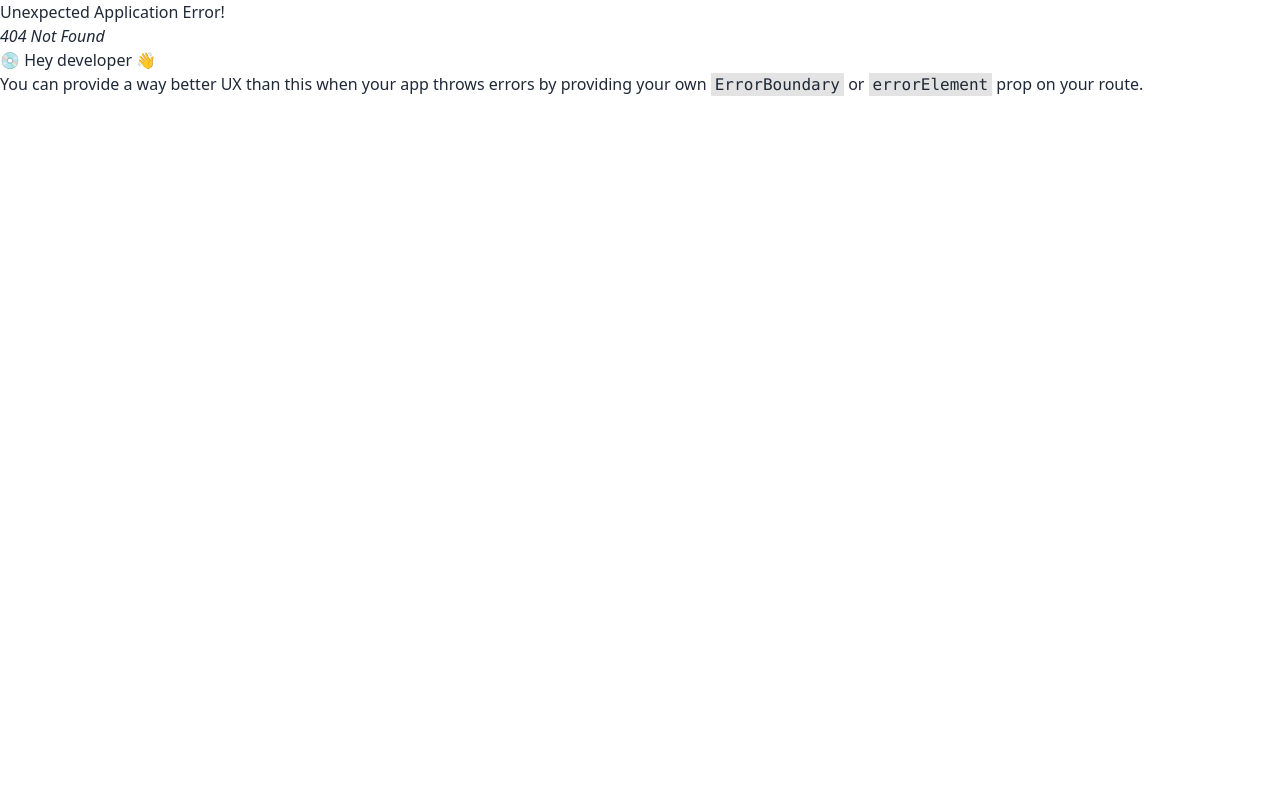
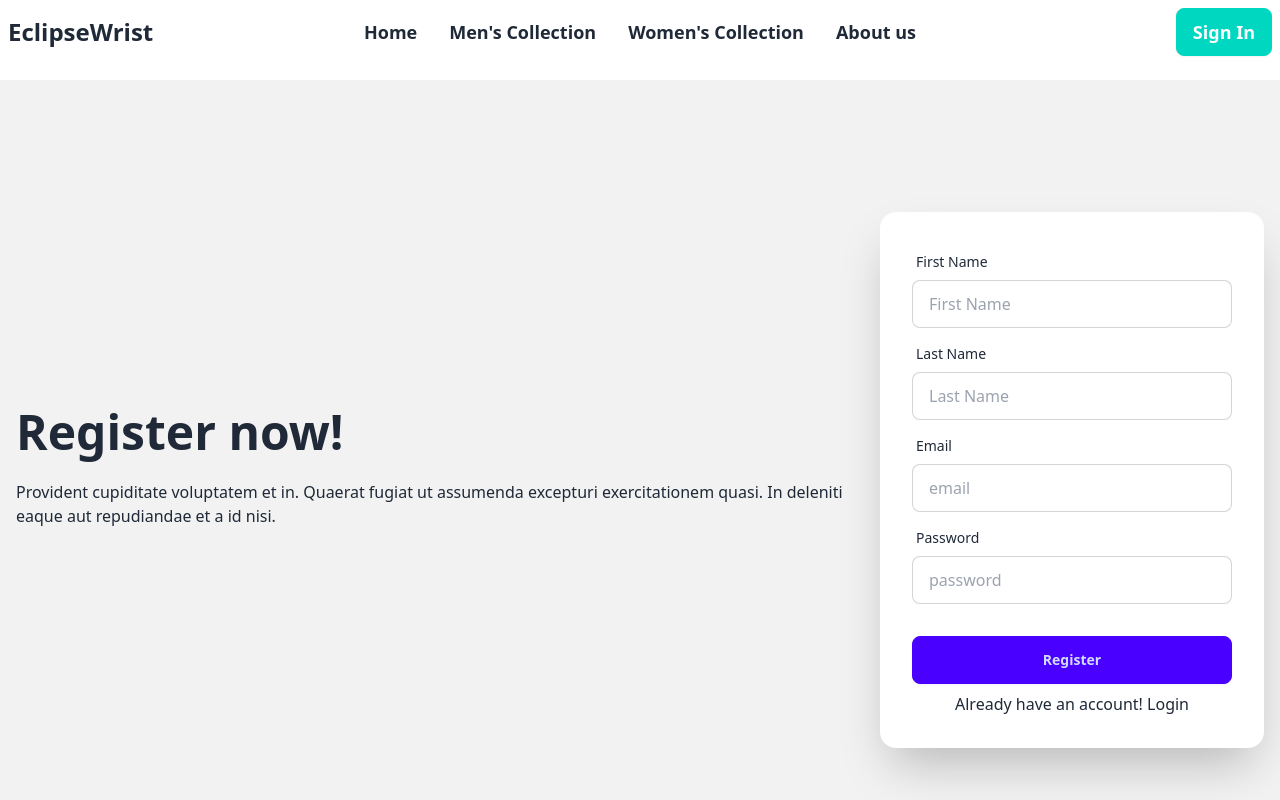
Before and after one commit to nahidraz23/eclipse-wrist-client, a React (Vite) app: page /register in a window 1280 px wide. Before the commit this address had no page. Shown: the top 800 px of the page. Built offline with nearby package versions, Linux system fonts and the light colour scheme; no server answers; a web font is replaced by a local one.

Commit message:
registration and login implemented

```diff
--- a/package.json
+++ b/package.json
@@ -18,6 +18,7 @@
     "preline": "^2.4.1",
     "react": "^18.3.1",
     "react-dom": "^18.3.1",
+    "react-hook-form": "^7.52.2",
     "react-router-dom": "^6.26.0",
     "sort-by": "^1.2.0"
   },
--- a/src/Providers/AuthProvider.jsx
+++ b/src/Providers/AuthProvider.jsx
@@ -1,5 +1,5 @@
 import React, { createContext, useEffect, useState } from 'react';
-import { getAuth } from "firebase/auth";
+import { createUserWithEmailAndPassword, getAuth, onAuthStateChanged, signInWithEmailAndPassword, signOut } from "firebase/auth";
 import app from '../config/firebase.config';
 import useAxiosPublic from '../hooks/useAxiosPublic';
 
@@ -7,13 +7,43 @@ export const AuthContext = createContext(null);
 const auth = getAuth(app)
 
 const AuthProvider = ({ children }) => {
+    const [user, setUser] = useState(null);
+    const [loading, setLoading] = useState(true);
 
-    const [loading, setLoading] = useState(true);
+    const createUser = (email, password) => {
+        setLoading(true);
+        return createUserWithEmailAndPassword(auth, email, password)
+    }
+
+    const login = (email, password) => {
+        setLoading(true);
+        return signInWithEmailAndPassword(auth, email, password);
+    }
+
+    const signOutUser = () => {
+        setLoading(true);
+        return signOut(auth);
+    }
+
+    // Observer
+    useEffect(() => {
+        const unsubscribe = onAuthStateChanged(auth, currentUser => {
+            setUser(currentUser);
+            setLoading(false);
+
+            return () => {
+                return unsubscribe();
+            }
+        })
+    }, [])
 
     const authInfo = {
         loading,
         setLoading,
-
+        createUser,
+        signOutUser,
+        login,
+        user,
     }
 
     return (
--- a/src/componenets/Navabar.jsx
+++ b/src/componenets/Navabar.jsx
@@ -1,7 +1,16 @@
-import React from 'react';
-import { NavLink } from 'react-router-dom';
+import React, { useContext } from 'react';
+import { Link, NavLink } from 'react-router-dom';
+import { AuthContext } from '../Providers/AuthProvider';
 
 const Navabar = () => {
+
+    const {user, signOutUser} = useContext(AuthContext);
+
+    // console.log(user)
+
+    const handleSignOut = () => {
+        signOutUser()
+    }
 
     const navLinks = (
         <div className='flex gap-8 text-lg font-semibold'>
@@ -48,7 +57,12 @@ const Navabar = () => {
                 </ul>
             </div>
             <div className="navbar-end">
-                <a className="btn font-semibold btn-accent text-white text-lg">Sign In</a>
+                {
+                    user ?
+                    <button onClick={handleSignOut} className="btn font-semibold btn-accent text-white text-lg">Sign Out</button>
+                    :
+                    <Link to={'/login'} className="btn font-semibold btn-accent text-white text-lg">Sign In</Link>
+                }
             </div>
         </div>
     );
--- /dev/null
+++ b/src/pages/LoginPage/LoginPage.jsx
@@ -0,0 +1,65 @@
+import React, { useContext } from 'react';
+import { useForm } from 'react-hook-form';
+import { Link, useNavigate } from 'react-router-dom';
+import useAxiosPublic from '../../hooks/useAxiosPublic';
+import { AuthContext } from '../../Providers/AuthProvider';
+
+const LoginPage = () => {
+    const { register, handleSubmit, watch, formState: { errors } } = useForm();
+    const { login } = useContext(AuthContext);
+    const navigate = useNavigate();
+
+    const onSubmit = data => {
+        const email = data.email;
+        const password = data.password;
+
+        login(email, password)
+        .then(res => {
+            console.log(res.user?.email);
+            navigate('/')
+        })
+        .catch(error => {
+            console.log(error.message);
+        })
+    }
+
+    return (
+        <div>
+            <div className="hero bg-base-200 min-h-screen">
+                <div className="hero-content flex-col lg:flex-row">
+                    <div className="text-center lg:text-left">
+                        <h1 className="text-5xl font-bold">Login now!</h1>
+                        <p className="py-6">
+                            Provident cupiditate voluptatem et in. Quaerat fugiat ut assumenda excepturi exercitationem
+                            quasi. In deleniti eaque aut repudiandae et a id nisi.
+                        </p>
+                    </div>
+                    <div className="card bg-base-100 w-full max-w-sm shrink-0 shadow-2xl">
+                        <form onSubmit={handleSubmit(onSubmit)} className="card-body">
+                            <div className="form-control">
+                                <label className="label">
+                                    <span className="label-text">Email</span>
+                                </label>
+                                <input {...register('email')} type="email" placeholder="email" className="input input-bordered" required />
+                            </div>
+                            <div className="form-control">
+                                <label className="label">
+                                    <span className="label-text">Password</span>
+                                </label>
+                                <input {...register('password')} type="password" placeholder="password" className="input input-bordered" required />
+                            </div>
+                            <div className="form-control mt-6">
+                                <button className="btn btn-primary">Login</button>
+                            </div>
+                            <div>
+                                <p className='text-center'>Do not have an account? <Link to={'/register'}><span>Register</span></Link></p>
+                            </div>
+                        </form>
+                    </div>
+                </div>
+            </div>
+        </div>
+    );
+};
+
+export default LoginPage;
--- /dev/null
+++ b/src/pages/RegisterPage/RegisterPage.jsx
@@ -0,0 +1,84 @@
+import React, { lazy, useContext } from 'react';
+import { useForm } from 'react-hook-form';
+import { Link, useNavigate } from 'react-router-dom';
+import { AuthContext } from '../../Providers/AuthProvider';
+import useAxiosPublic from '../../hooks/useAxiosPublic';
+
+const RegisterPage = () => {
+    const { register, handleSubmit, watch, formState: { errors } } = useForm();
+    const { createUser } = useContext(AuthContext);
+    const axiosPublic = useAxiosPublic();
+    const navigate = useNavigate();
+
+    const onSubmit = data => {
+        const firstName = data.fname;
+        const LastName = data.lname;
+        const email = data.email;
+        const password = data.password;
+
+        const userInfo = { firstName, LastName, email }
+
+        createUser(email, password)
+            .then(() => {
+                axiosPublic.post('/user', userInfo)
+                    .then(res =>{
+                        console.log(res.data)
+                        navigate('/')
+                    })
+                    .catch(error => {
+                        console.log(error.message);
+                    })
+            })
+    }
+
+    return (
+        <div>
+            <div className="hero bg-base-200 min-h-screen">
+                <div className="hero-content flex-col lg:flex-row">
+                    <div className="text-center lg:text-left">
+                        <h1 className="text-5xl font-bold">Register now!</h1>
+                        <p className="py-6">
+                            Provident cupiditate voluptatem et in. Quaerat fugiat ut assumenda excepturi exercitationem
+                            quasi. In deleniti eaque aut repudiandae et a id nisi.
+                        </p>
+                    </div>
+                    <div className="card bg-base-100 w-full max-w-sm shrink-0 shadow-2xl">
+                        <form onSubmit={handleSubmit(onSubmit)} className="card-body">
+                            <div className="form-control">
+                                <label className="label">
+                                    <span className="label-text">First Name</span>
+                                </label>
+                                <input {...register("fname")} type="text" placeholder="First Name" className="input input-bordered" required />
+                            </div><div className="form-control">
+                                <label className="label">
+                                    <span className="label-text">Last Name</span>
+                                </label>
+                                <input {...register("lname")} type="text" placeholder="Last Name" className="input input-bordered" required />
+                            </div>
+                            <div className="form-control">
+                                <label className="label">
+                                    <span className="label-text">Email</span>
+                                </label>
+                                <input {...register("email")} type="email" placeholder="email" className="input input-bordered" required />
+                            </div>
+                            <div className="form-control">
+                                <label className="label">
+                                    <span className="label-text">Password</span>
+                                </label>
+                                <input {...register("password")} type="password" placeholder="password" className="input input-bordered" required />
+                            </div>
+                            <div className="form-control mt-6">
+                                <button className="btn btn-primary">Register</button>
+                            </div>
+                            <div>
+                                <p className='text-center'>Already have an account! <Link to='/login'><span>Login</span></Link></p>
+                            </div>
+                        </form>
+                    </div>
+                </div>
+            </div>
+        </div>
+    );
+};
+
+export default RegisterPage;
--- /dev/null
+++ b/src/routes/PrivateRoute.jsx
@@ -0,0 +1,20 @@
+import React, { useContext } from 'react';
+import { AuthContext } from '../Providers/AuthProvider';
+import { Navigate, useLocation } from 'react-router-dom';
+
+const PrivateRoute = () => {
+    const { user, loading } = useContext(AuthContext);
+    // const location = useLocation();
+
+    if (loading) {
+        return <progress className="progress w-56"></progress>
+    }
+
+    if (user) {
+        return children;
+    }
+
+    return <Navigate to={'/login'}></Navigate>
+};
+
+export default PrivateRoute;
```
Also changed, not shown: src/routes/router.jsx (+10 -1 lines), 1 other file (tests, documents, lock files or other folders).
